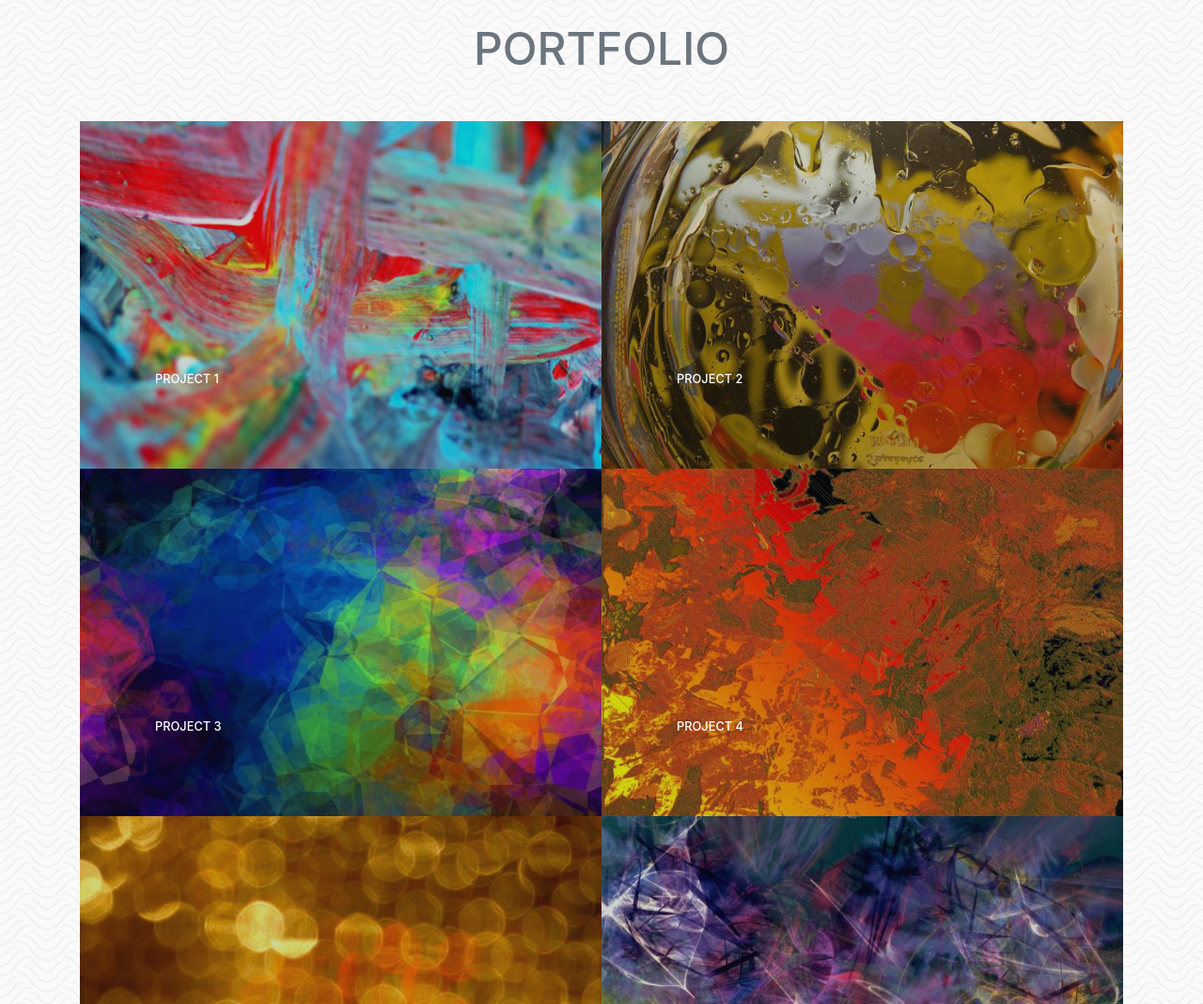
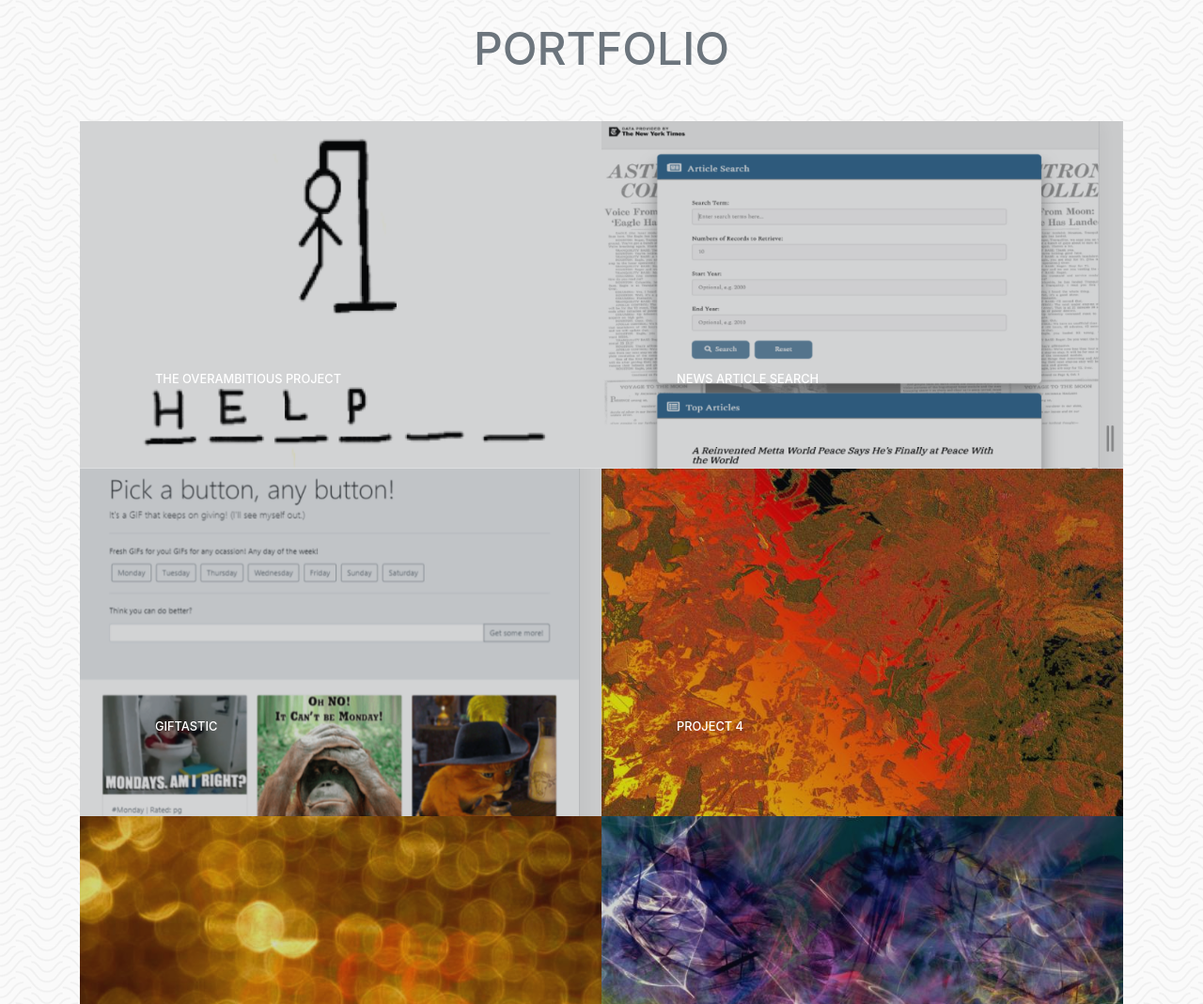
Before and after one commit to cfpaige/Bootstrap-Portfolio, a website with bundled scripts: page portfolio.html in a window 1280 px wide. Shown: the part 260-1329 px from the top of the page at 94% size. Built offline with nearby package versions, Linux system fonts and the light colour scheme.

Commit message:
updated portfolio

```diff
--- a/portfolio.html
+++ b/portfolio.html
@@ -98,33 +98,33 @@
           <a class="portfolio-item" href="#">
             <span class="caption">
               <span class="caption-content">
-                <h2>Project 1</h2>
+                <h2>The Overambitious Project</h2>
                 <!-- <p class="mb-0">A yellow pencil with envelopes on a clean, blue backdrop!</p> -->
               </span>
             </span>
-            <img class="img-fluid" src="img/portfolio-1.jpg" alt="">
+            <img class="img-fluid" src="img/overambitious.png" alt="Hangman Game Placeholder">
           </a>
         </div>
         <div class="col-lg-6">
-          <a class="portfolio-item" href="#">
+          <a class="portfolio-item" href="https://cfpaige.github.io/NYTimes-Article-Search/">
             <span class="caption">
               <span class="caption-content">
-                <h2>Project 2</h2>
+                <h2>News Article Search</h2>
                 <!-- <p class="mb-0">A dark blue background with a colored pencil, a clip, and a tiny ice cream cone!</p> -->
               </span>
             </span>
-            <img class="img-fluid" src="img/portfolio-2.jpg" alt="">
+            <img class="img-fluid" src="img/articleSearch.png" alt="News Article Search">
           </a>
         </div>
         <div class="col-lg-6">
-          <a class="portfolio-item" href="#">
+          <a class="portfolio-item" href="https://cfpaige.github.io/GifTastic/">
             <span class="caption">
               <span class="caption-content">
-                <h2>Project 3</h2>
+                <h2>GifTastic</h2>
                 <!-- <p class="mb-0">Strawberries are such a tasty snack, especially with a little sugar on top!</p> -->
               </span>
             </span>
-            <img class="img-fluid" src="img/portfolio-3.jpg" alt="">
+            <img class="img-fluid" src="img/giftastic.png" alt="GifTastic">
           </a>
         </div>
         <div class="col-lg-6">
```
Also changed, not shown: img/articleSearch.png (added), img/giftastic.png (added), img/overambitious.png (added).
